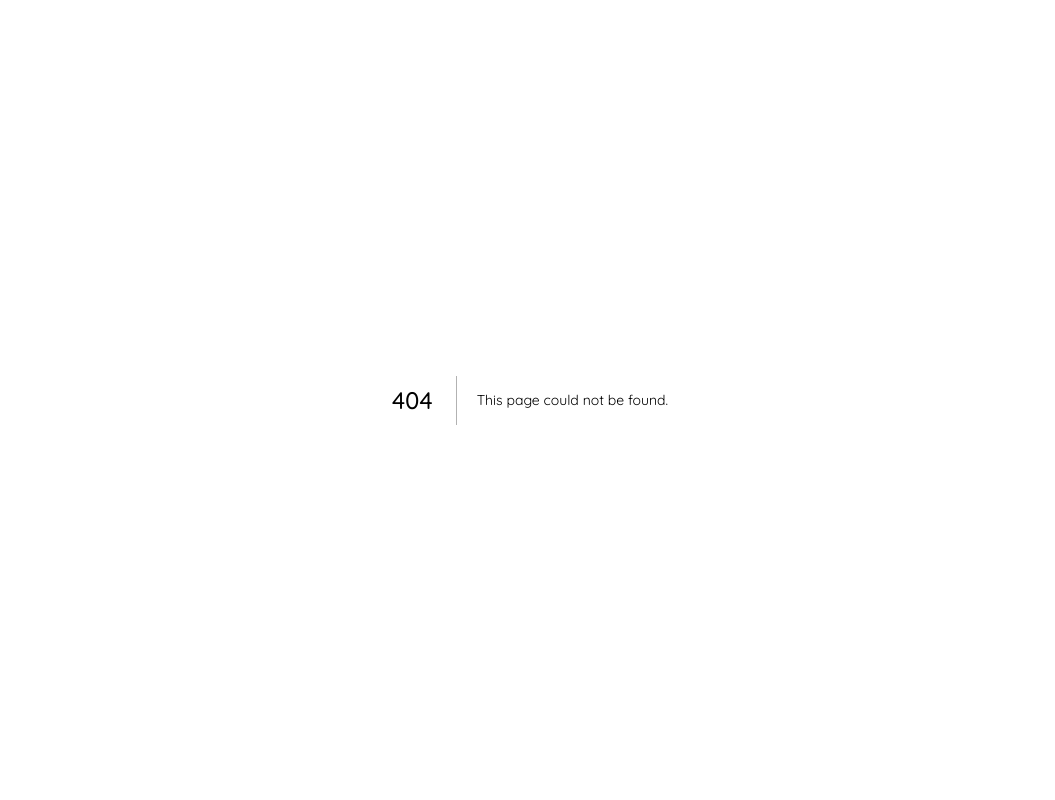
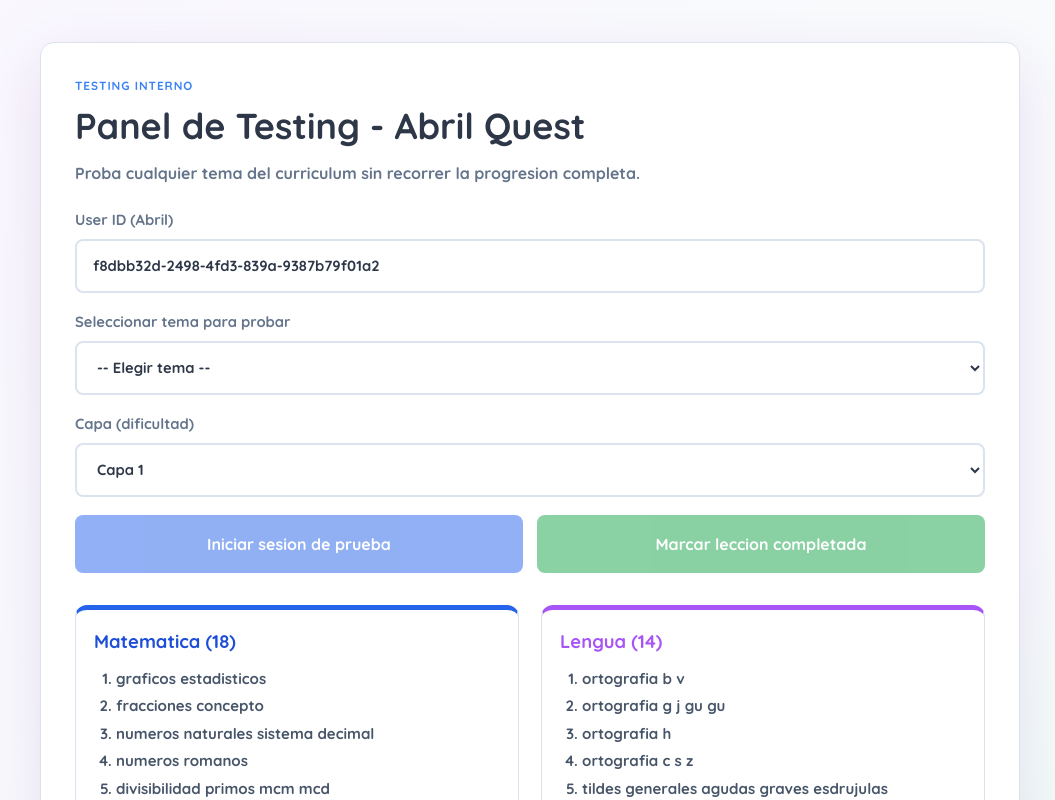
Before and after one commit to gusflores89/ingreso-monse, a Next.js app in the folder ingreso-monse-2027/: page /admin-test in a window 1280 px wide. Before the commit this address had no page. Shown: the top 800 px of the page, without its empty margins (110-1165 px from the left). Built offline with nearby package versions, Linux system fonts and the light colour scheme.

Commit message:
Add admin testing page for curriculum

```diff
--- /dev/null
+++ b/ingreso-monse-2027/src/pages/admin-test.jsx
@@ -0,0 +1,181 @@
+import { useState } from "react";
+import { CURRICULUM_LENGUA, CURRICULUM_MATEMATICA } from "@/lib/curriculum";
+
+const DEFAULT_TEST_USER_ID = "f8dbb32d-2498-4fd3-839a-9387b79f01a2";
+
+export default function AdminTest() {
+  const [userId, setUserId] = useState(DEFAULT_TEST_USER_ID);
+  const [temaSeleccionado, setTemaSeleccionado] = useState("");
+  const [capa, setCapa] = useState(1);
+  const [loading, setLoading] = useState(false);
+  const [resultado, setResultado] = useState(null);
+
+  const todosLosTemas = [
+    ...CURRICULUM_MATEMATICA.map((tema) => ({ ...tema, materiaLabel: "Matematica" })),
+    ...CURRICULUM_LENGUA.map((tema) => ({ ...tema, materiaLabel: "Lengua" })),
+  ];
+
+  const iniciarSesion = async () => {
+    setLoading(true);
+    setResultado(null);
+
+    try {
+      const res = await fetch("/api/sesion/init", {
+        method: "POST",
+        headers: { "Content-Type": "application/json" },
+        body: JSON.stringify({
+          user_id: userId,
+          tema: temaSeleccionado,
+          capa: Number(capa),
+          modo: "NORMAL",
+        }),
+      });
+
+      const data = await res.json();
+
+      if (!res.ok) {
+        setResultado({ tipo: "error", mensaje: data.error || "No se pudo iniciar la sesion." });
+        return;
+      }
+
+      setResultado({ tipo: "exito", data });
+      window.open(`/?user_id=${encodeURIComponent(userId)}&tema=${encodeURIComponent(temaSeleccionado)}&capa=${capa}`, "_blank");
+    } catch (error) {
+      setResultado({ tipo: "error", mensaje: error.message });
+    } finally {
+      setLoading(false);
+    }
+  };
+
+  const marcarTemaCompletado = async () => {
+    setLoading(true);
+    setResultado(null);
+
+    try {
+      const res = await fetch("/api/admin/completar-leccion", {
+        method: "POST",
+        headers: { "Content-Type": "application/json" },
+        body: JSON.stringify({
+          user_id: userId,
+          tema: temaSeleccionado,
+        }),
+      });
+
+      const data = await res.json();
+
+      if (!res.ok || !data.ok) {
+        setResultado({ tipo: "error", mensaje: data.error || "No se pudo marcar la leccion." });
+        return;
+      }
+
+      setResultado({
+        tipo: "exito",
+        data: {
+          sesion_id: "Leccion completada",
+          tipo: "practica habilitada",
+        },
+      });
+    } catch (error) {
+      setResultado({ tipo: "error", mensaje: error.message });
+    } finally {
+      setLoading(false);
+    }
+  };
+
+  return (
+    <main className="admin-test-page">
+      <section className="admin-test-card">
+        <header className="admin-test-header">
+          <p className="eyebrow">Testing interno</p>
+          <h1>Panel de Testing - Abril Quest</h1>
+          <p>Proba cualquier tema del curriculum sin recorrer la progresion completa.</p>
+        </header>
+
+        <div className="admin-test-form">
+          <label>
+            User ID (Abril)
+            <input type="text" value={userId} onChange={(event) => setUserId(event.target.value)} />
+          </label>
+
+          <label>
+            Seleccionar tema para probar
+            <select value={temaSeleccionado} onChange={(event) => setTemaSeleccionado(event.target.value)}>
+              <option value="">-- Elegir tema --</option>
+              {todosLosTemas.map((tema) => (
+                <option key={tema.tema} value={tema.tema}>
+                  [{tema.materiaLabel}] {formatTema(tema.tema)} (Orden: {tema.orden})
+                </option>
+              ))}
+            </select>
+          </label>
+
+          <label>
+            Capa (dificultad)
+            <select value={capa} onChange={(event) => setCapa(Number(event.target.value))}>
+              {[1, 2, 3, 4, 5].map((numero) => (
+                <option key={numero} value={numero}>
+                  Capa {numero}
+                </option>
+              ))}
+            </select>
+          </label>
+
+          <div className="admin-test-actions">
+            <button type="button" className="admin-button blue" onClick={iniciarSesion} disabled={!temaSeleccionado || loading}>
+              {loading ? "Cargando..." : "Iniciar sesion de prueba"}
+            </button>
+
+            <button
+              type="button"
+              className="admin-button green"
+              onClick={marcarTemaCompletado}
+              disabled={!temaSeleccionado || loading}
+            >
+              Marcar leccion completada
+            </button>
+          </div>
+
+          {resultado && (
+            <div className={`admin-result ${resultado.tipo}`}>
+              <strong>{resultado.tipo === "exito" ? "Exito" : "Error"}</strong>
+              {resultado.tipo === "exito" ? (
+                <div>
+                  <p>
+                    <span>Sesion ID:</span> {resultado.data.sesion_id}
+                  </p>
+                  <p>
+                    <span>Tipo:</span> {resultado.data.tipo || "N/A"}
+                  </p>
+                </div>
+              ) : (
+                <p>{resultado.mensaje}</p>
+              )}
+            </div>
+          )}
+        </div>
+
+        <div className="admin-curriculum-grid">
+          <CurriculumList title={`Matematica (${CURRICULUM_MATEMATICA.length})`} temas={CURRICULUM_MATEMATICA} accent="blue" />
+          <CurriculumList title={`Lengua (${CURRICULUM_LENGUA.length})`} temas={CURRICULUM_LENGUA} accent="purple" />
+        </div>
+      </section>
+    </main>
+  );
+}
+
+function CurriculumList({ title, temas, accent }) {
+  return (
+    <section className={`admin-topic-list ${accent}`}>
+      <h2>{title}</h2>
+      <ol>
+        {temas.map((tema) => (
+          <li key={tema.tema}>{formatTema(tema.tema)}</li>
+        ))}
+      </ol>
+    </section>
+  );
+}
+
+function formatTema(tema) {
+  return tema.replaceAll("_", " ");
+}
--- /dev/null
+++ b/ingreso-monse-2027/src/pages/api/admin/completar-leccion.js
@@ -0,0 +1,35 @@
+import { requireMethod } from "@/lib/http";
+import { assertSupabaseOk, getSupabaseAdmin } from "@/lib/supabaseAdmin";
+
+export default async function handler(req, res) {
+  if (!requireMethod(req, res, "POST")) return;
+
+  const { user_id, tema } = req.body || {};
+
+  if (!user_id || !tema) {
+    return res.status(400).json({ error: "user_id y tema requeridos." });
+  }
+
+  try {
+    const supabase = getSupabaseAdmin();
+
+    assertSupabaseOk(
+      await supabase.from("lecciones_completadas").upsert(
+        {
+          user_id,
+          tema,
+          leccion_numero: 1,
+          completada: true,
+          fecha_completada: new Date().toISOString(),
+        },
+        { onConflict: "user_id,tema,leccion_numero" }
+      ),
+      "No se pudo marcar la leccion como completada"
+    );
+
+    res.status(200).json({ ok: true });
+  } catch (error) {
+    console.error(error);
+    res.status(500).json({ error: error.message });
+  }
+}
--- a/ingreso-monse-2027/src/styles/globals.css
+++ b/ingreso-monse-2027/src/styles/globals.css
@@ -931,6 +931,150 @@ label {
   padding: 16px;
 }
 
+.admin-test-page {
+  min-height: 100vh;
+  background:
+    linear-gradient(135deg, rgb(250 245 255 / 76%), transparent 40%),
+    linear-gradient(315deg, rgb(220 252 231 / 74%), transparent 34%),
+    #f8fafc;
+  padding: clamp(18px, 4vw, 42px);
+}
+
+.admin-test-card {
+  width: min(980px, 100%);
+  margin: 0 auto;
+  border: 1px solid var(--line);
+  border-radius: 14px;
+  background: #ffffff;
+  box-shadow: var(--shadow);
+  padding: clamp(20px, 4vw, 34px);
+}
+
+.admin-test-header {
+  margin-bottom: 24px;
+}
+
+.admin-test-header h1 {
+  margin: 0;
+  color: var(--ink);
+  font-size: clamp(1.65rem, 4vw, 2.25rem);
+}
+
+.admin-test-header p:last-child {
+  margin: 8px 0 0;
+  color: var(--muted);
+  font-weight: 700;
+}
+
+.admin-test-form {
+  display: grid;
+  gap: 18px;
+}
+
+.admin-test-actions {
+  display: grid;
+  grid-template-columns: repeat(2, minmax(0, 1fr));
+  gap: 14px;
+}
+
+.admin-button {
+  min-height: 58px;
+  border: 0;
+  color: #ffffff;
+  font-size: 1rem;
+  box-shadow: none;
+}
+
+.admin-button.blue {
+  background: #2563eb;
+}
+
+.admin-button.blue:hover:not(:disabled) {
+  background: #1d4ed8;
+}
+
+.admin-button.green {
+  background: #16a34a;
+}
+
+.admin-button.green:hover:not(:disabled) {
+  background: #15803d;
+}
+
+.admin-result {
+  border-radius: 12px;
+  padding: 14px 16px;
+  font-weight: 750;
+}
+
+.admin-result.exito {
+  border: 1px solid #bbf7d0;
+  background: #f0fdf4;
+  color: #065f46;
+}
+
+.admin-result.error {
+  border: 1px solid #fecaca;
+  background: #fef2f2;
+  color: #991b1b;
+}
+
+.admin-result p {
+  margin: 6px 0 0;
+}
+
+.admin-result span {
+  color: var(--muted);
+  font-weight: 900;
+}
+
+.admin-curriculum-grid {
+  display: grid;
+  grid-template-columns: repeat(2, minmax(0, 1fr));
+  gap: 22px;
+  margin-top: 32px;
+}
+
+.admin-topic-list {
+  border: 1px solid var(--line);
+  border-radius: 12px;
+  background: #ffffff;
+  padding: 18px;
+}
+
+.admin-topic-list.blue {
+  border-top: 5px solid #2563eb;
+}
+
+.admin-topic-list.purple {
+  border-top: 5px solid var(--primary);
+}
+
+.admin-topic-list h2 {
+  margin: 0 0 12px;
+  font-size: 1.15rem;
+}
+
+.admin-topic-list.blue h2 {
+  color: #1d4ed8;
+}
+
+.admin-topic-list.purple h2 {
+  color: var(--primary);
+}
+
+.admin-topic-list ol {
+  margin: 0;
+  padding-left: 22px;
+}
+
+.admin-topic-list li {
+  margin: 5px 0;
+  color: #475569;
+  font-size: 0.94rem;
+  font-weight: 650;
+}
+
 @media (max-width: 820px) {
   .topbar,
   .workspace,
@@ -944,6 +1088,11 @@ label {
   }
 
   .table-row {
+    grid-template-columns: 1fr;
+  }
+
+  .admin-test-actions,
+  .admin-curriculum-grid {
     grid-template-columns: 1fr;
   }
 
```
Also changed, not shown: ingreso-monse-2027/src/pages/index.jsx (+24 -1 lines).
